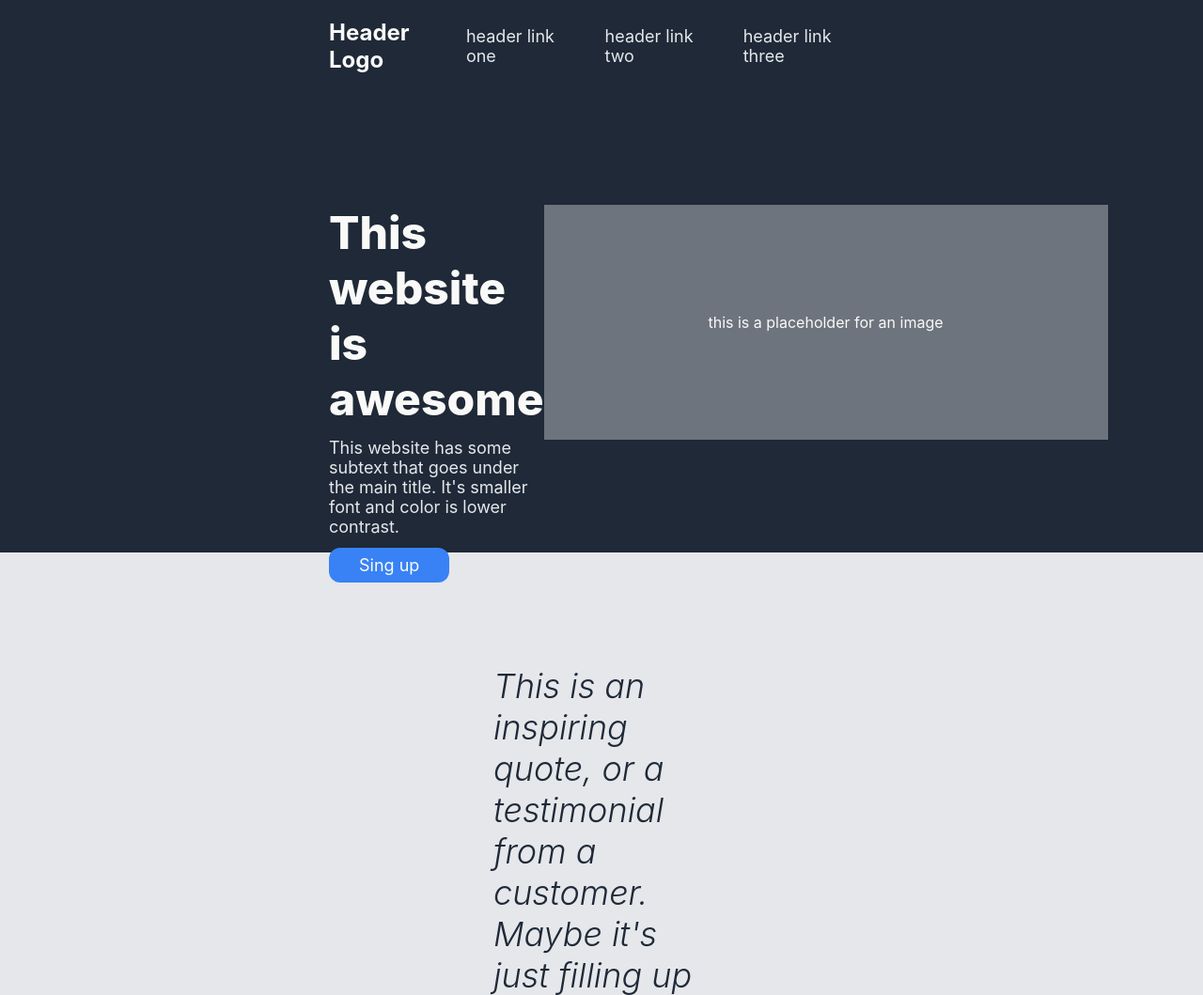
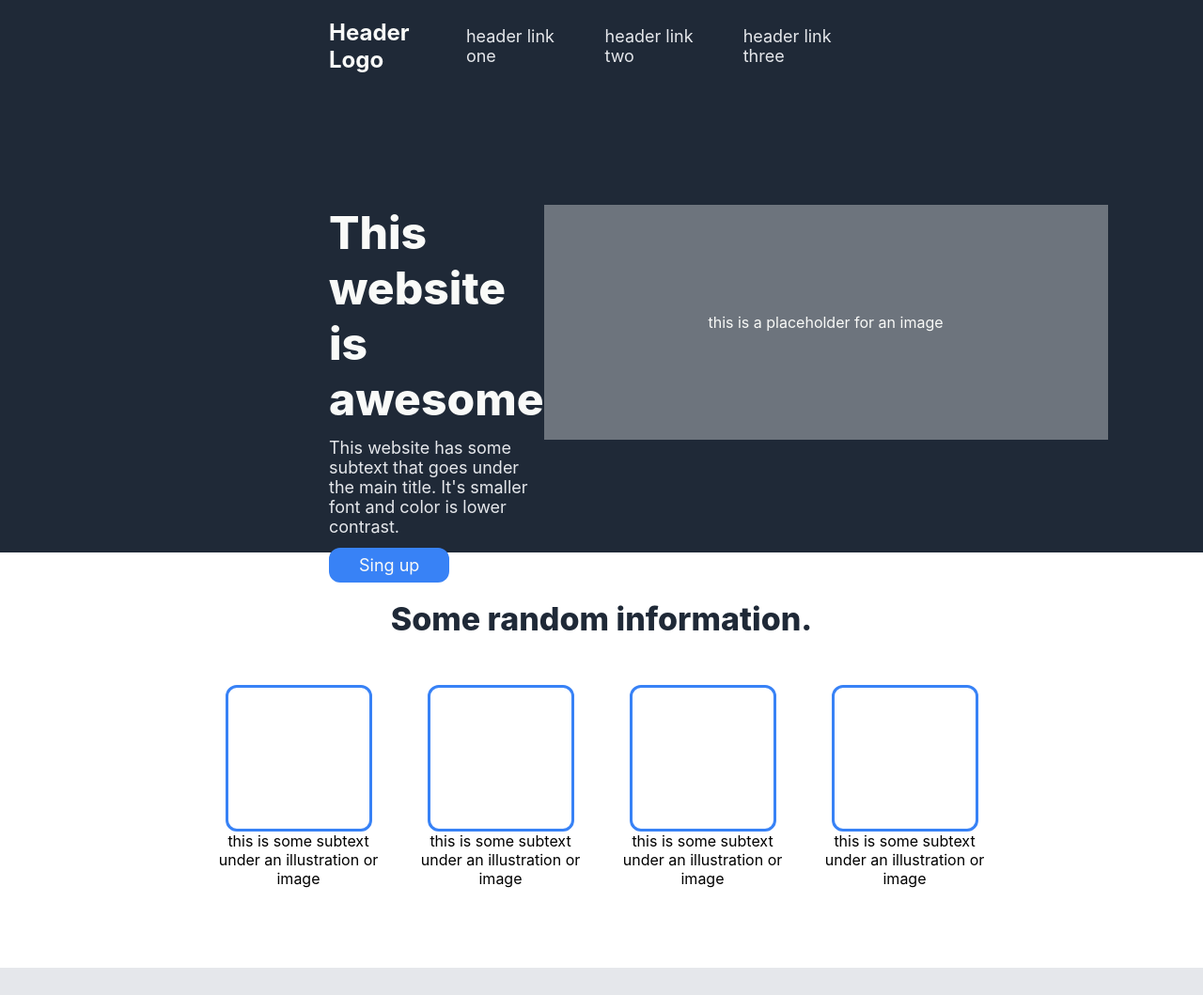
Before and after one commit to martinvedris-dev/odin-landing-page, a plain HTML site: page index.html in a window 1280 px wide. Shown: the top 1059 px of the page at 94% size. Drawn offline with Linux system fonts and the light colour scheme.

Commit message:
information-container - DONE

```diff
--- a/index.html
+++ b/index.html
@@ -38,8 +38,40 @@
             </div>
         </div>
     </div>
-    <div class="random-information-container">
-
+    <div class="information-container">
+        <div class="information-title">
+            Some random information.
+        </div>
+        <div class="item-container">
+            <div class="item">
+                <div class="item-img">
+                </div>
+                <div class="item-text">
+                    this is some subtext under an illustration or image
+                </div>
+            </div>
+            <div class="item">
+                <div class="item-img">
+                </div>
+                <div class="item-text">
+                    this is some subtext under an illustration or image
+                </div>
+            </div>
+            <div class="item">
+                <div class="item-img">
+                </div>
+                <div class="item-text">
+                    this is some subtext under an illustration or image
+                </div>
+            </div>
+            <div class="item">
+                <div class="item-img">
+                </div>
+                <div class="item-text">
+                    this is some subtext under an illustration or image
+                </div>
+            </div>
+        </div>
     </div>
     <div class="quote-container">
         <div class="quote">
--- a/style.css
+++ b/style.css
@@ -87,6 +87,44 @@ button {
     width: 600px;
 }
 
+/* information-container */
+.information-container {
+    display: flex;
+    flex-direction: column;
+}
+
+.information-title {
+    color: #1F2937;
+    font-size: 34px;
+    font-weight: 800;
+    text-align: center;
+    padding: 50px;
+}
+
+.item-container {
+    display: flex;
+    align-items: center;
+    justify-content: center;
+    gap: 35px;
+    padding-bottom: 85px;
+}
+
+.item {
+    display: flex;
+    align-items: center;
+    justify-content: center;
+    flex-direction: column;
+    text-align: center;
+    width: 180px;
+}
+
+.item-img {
+    height: 150px;
+    width: 150px;
+    border: 3px solid #3882F6;
+    border-radius: 12px;
+}
+
 /* quote-container */
 .quote-container {
     background: #E5E7EB;
```
